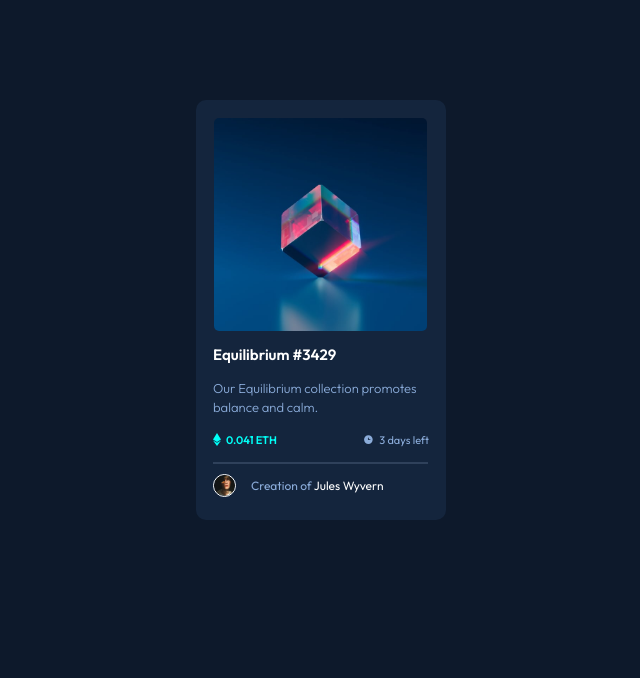
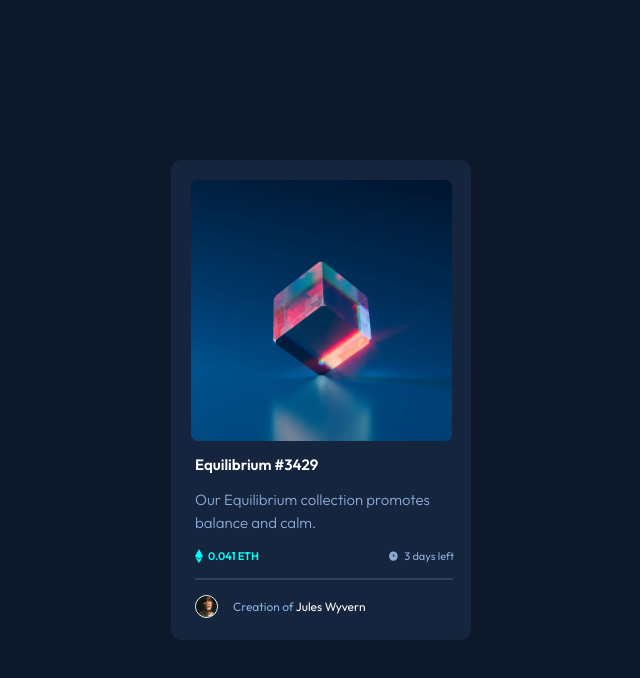
Before and after one commit to milanjelic92/nft-preview-card, a plain HTML site: page index.html in a window 1280 px wide. Shown: the whole page, without its empty margins (319-959 px from the left). Drawn offline with Linux system fonts and the light colour scheme.

Commit message:
update commit

```diff
--- a/index.html
+++ b/index.html
@@ -20,7 +20,6 @@
   </head>
   <body>
     <main>
-      <div class="container">
       <div class="card">
         <div class="picture-container">
           <img
@@ -52,7 +51,6 @@
           <p class="author-name"><span>Creation of</span> Jules Wyvern</p>
         </div>
       </div>
-      </div>
     </main>
   </body>
 </html>
--- a/style.css
+++ b/style.css
@@ -5,15 +5,15 @@
 body {
     background-color: hsl(217, 54%, 11%);
 }
-.container {
+main {
     display: flex;
     justify-content: center;
     align-items: center;
-    margin-top: 100px;
+    height: 100vh;
 }
 .card {
-    width: 250px;
-    height: 420px;
+    width: 300px;
+    height: 480px;
     border-radius: 1px solid white;
     background-color: hsl(216, 50%, 16%);
     border-radius: 10px;
@@ -21,10 +21,10 @@ body {
 
 
 .picture {
-    width: 85%;
-    margin-left: 18px;
-    margin-top: 18px;
-    border-radius: 5px;
+    width: 87%;
+    margin-left: 20px;
+    margin-top: 20px;
+    border-radius: 7px;
     height: auto;
 }
 .picture-container {
@@ -39,11 +39,11 @@ body {
   right: 0;
   bottom: 0;
   opacity: 0;
-  width: 85%;
+  width: 87%;
   height: 91%;
-  margin-left: 18px;
-  margin-top: 18px;
-  border-radius: 5px;
+  margin-left: 20px;
+  margin-top: 20px;
+  border-radius: 7px;
   transition: opacity 0.5s ease;
   cursor: pointer;
   border: none;
@@ -61,8 +61,8 @@ body {
 .eye-icon {
   width: 33px;
   position: absolute;
-  left: 108px;
-  top: 108px;
+  left: 135px;
+  top: 135px;
   opacity: 0;
   transition: opacity 0.7s ease;
   cursor: pointer;
@@ -75,6 +75,7 @@ h4 {
     margin-left: 17px;
     margin-top: 10px;
     transition: color 0.15s ease;
+    padding-left: 7px;
 }
 h4:hover {
     color:hsl(178, 100%, 50%);
@@ -82,18 +83,20 @@ h4:hover {
 }
 .main-paragraph {
     font-family: Outfit, sans-serif;
-    font-size: 13px;
+    font-size: 15px;
     margin-left: 17px;
     margin-top: 15px;
     color: hsl(215, 51%, 70%);
     line-height: 1.5;
     font-weight: 300;
+    padding-left: 7px;
 }
 .price-container {
     display: flex;
     justify-content: space-between;
     align-items: center;
     margin-top: 15px;
+    padding-left: 7px;
 }
 .left {
     margin-left: 17px;
@@ -132,8 +135,9 @@ h4:hover {
 }
 .horizontal-line {
     border: 1px solid hsl(215, 32%, 27%);
+    background-color: hsl(215, 32%, 27%);
     width: 86%;
-    margin-left: 17px;
+    margin-left: 24px;
     margin-top: 15px;
 
 }
@@ -146,7 +150,8 @@ h4:hover {
     display: flex;
     align-items: center;
     margin-left: 17px;
-    margin-top: 10px;
+    margin-top: 15px;
+    padding-left: 7px;
 }
 .author-name {
     color: white;
```
Lines whose indentation alone changed are shown as unchanged.
